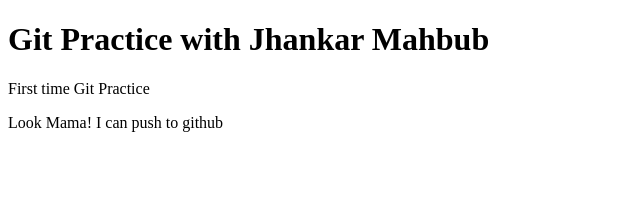
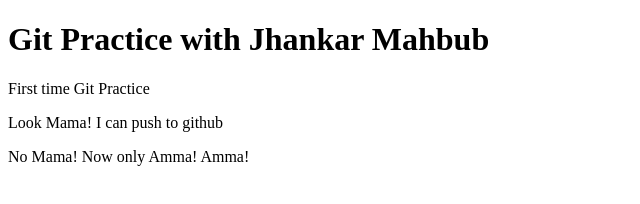
Before and after one commit to WebKawsar/git-practice, a plain HTML site: page index.html in a window 1280 px wide. Shown: the whole page, without its empty margins (0-640 px from the left). Drawn offline with Linux system fonts and the light colour scheme.

Commit message:
git commit in github website by edit Other Person

```diff
--- a/index.html
+++ b/index.html
@@ -18,7 +18,7 @@
         <p>First time Git Practice</p>
     </div>
     <p>Look Mama! I can push to github</p>
-
+    <p>No Mama! Now only Amma! Amma!</p>
 
 
 </body>
```
